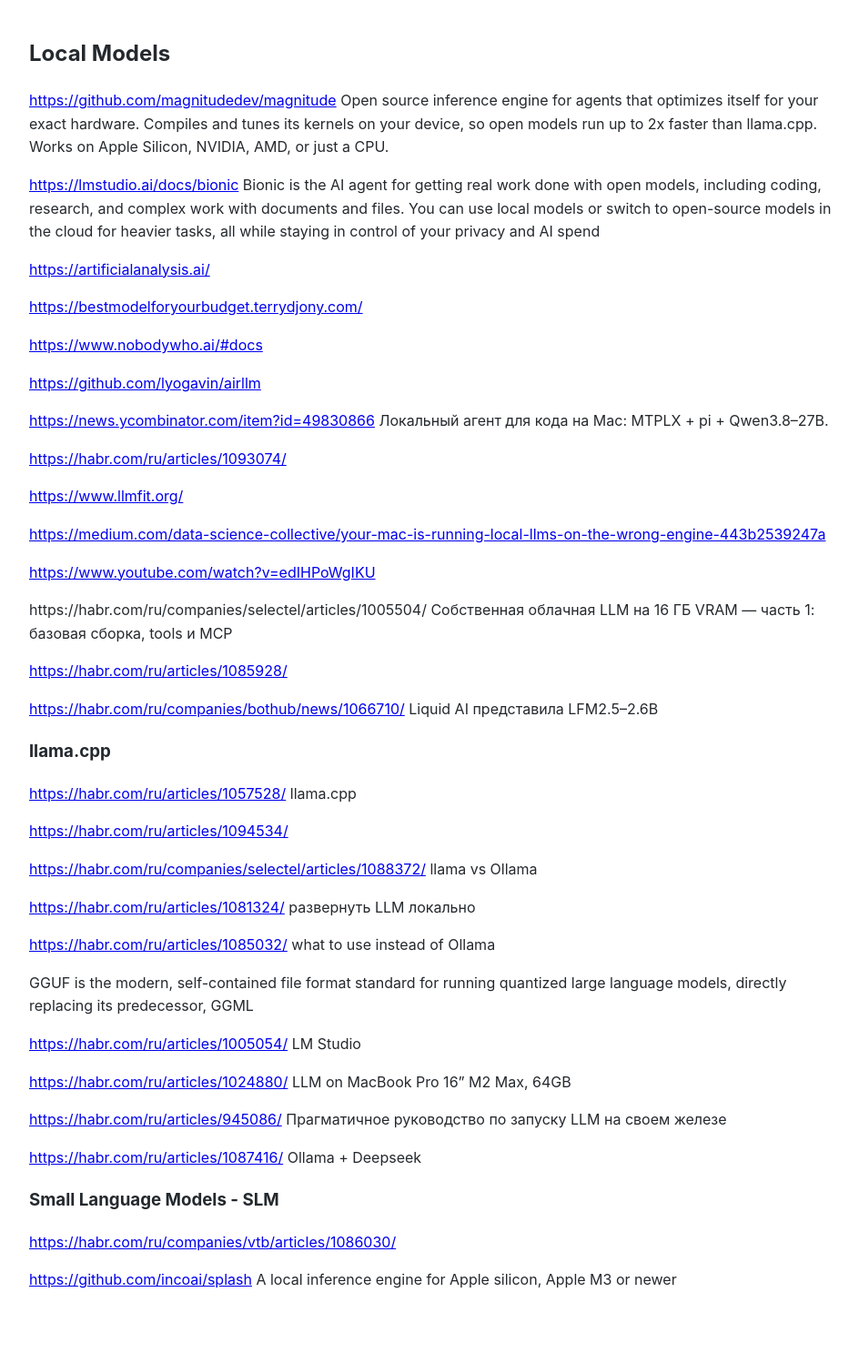
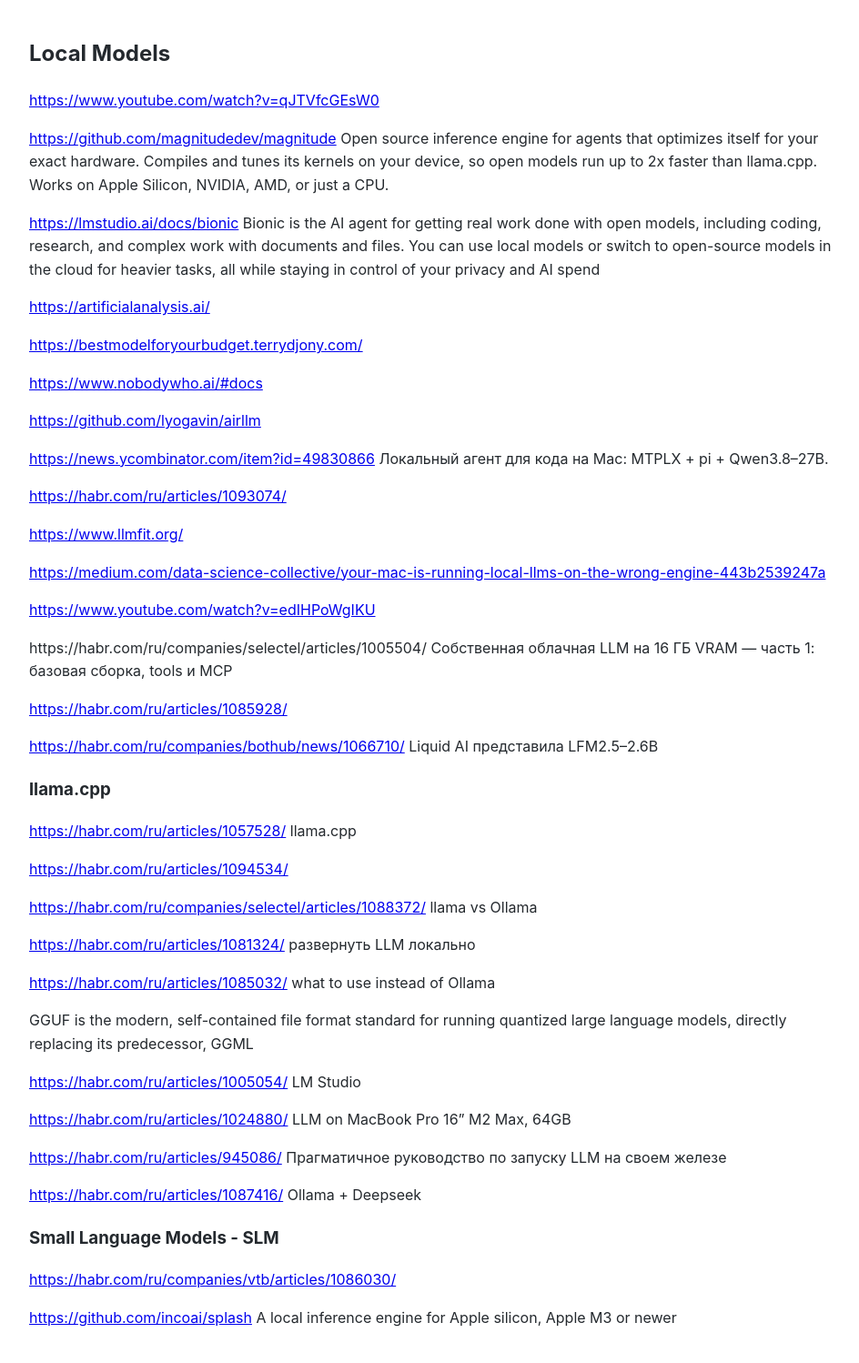
Before and after one commit to Michael-Lubinsky/michael-lubinsky.github.com, a Jekyll site: the page built from ml/local_llm.md, in a window 1280 px wide. Shown: the whole page at 91% size, without its empty margins (158-1102 px from the left). Built offline with Jekyll 4.4.1, drawn with Linux system fonts in a browser that asks for light colours; our own code applies the rules of GitHub Pages for plain Markdown files; before the commit the page ends 1456 px from its top, so only the background shows below that.

Commit message:
Update local_llm.md

```diff
--- a/ml/local_llm.md
+++ b/ml/local_llm.md
@@ -1,4 +1,6 @@
 ## Local Models
+
+<https://www.youtube.com/watch?v=qJTVfcGEsW0>
 
 <https://github.com/magnitudedev/magnitude> Open source inference engine for agents that optimizes itself for your exact hardware. Compiles and tunes its kernels on your device, so open models run up to 2x faster than llama.cpp. Works on Apple Silicon, NVIDIA, AMD, or just a CPU.
 
```
